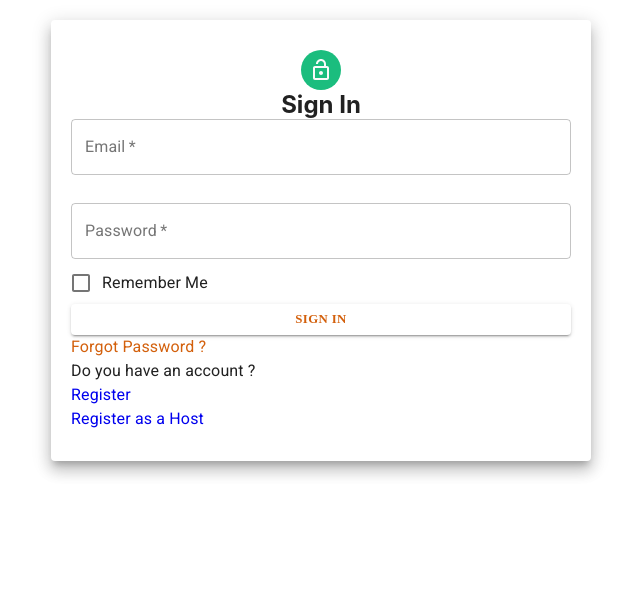
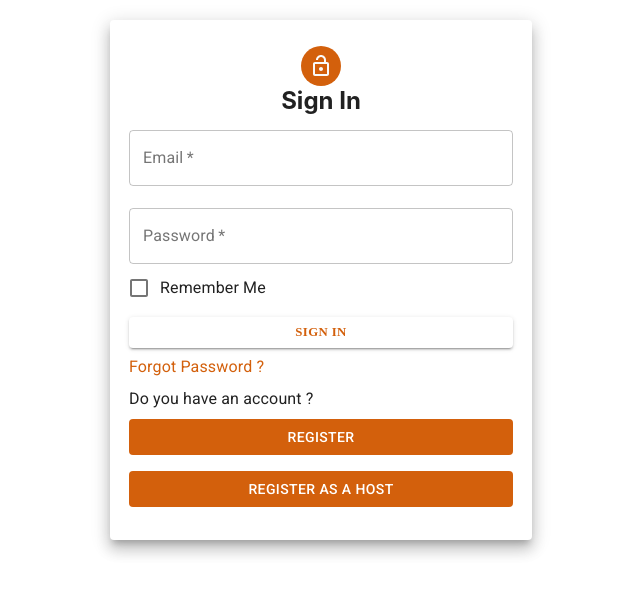
Before and after one commit to snehago/Rent4EventUI, a React (Create React App) app: page /user/login in a window 1280 px wide. Shown: the top 594 px of the page, without its empty margins (319-959 px from the left). Built offline with nearby package versions, Linux system fonts and the light colour scheme; no server answers.

Commit message:
login and register style fixed

```diff
--- a/src/Layouts/LoginPage.tsx
+++ b/src/Layouts/LoginPage.tsx
@@ -15,7 +15,7 @@ import { Field, Form, Formik, ErrorMessage } from "formik";
 import * as Yup from "yup";
 import { UserService } from "../Services/UserService";
 import { useDispatch } from "react-redux";
-import {of} from 'await-of';
+import { of } from "await-of";
 import { login } from "../Redux/reducers/AuthReducer";
 import "./styles/login.scss";
 import { useHistory } from "react-router-dom";
@@ -34,19 +34,27 @@ const LoginPage = () => {
     passwordHash: Yup.string().required("Required"),
   });
 
-
-  const onSubmit =async (values: any) => {
+  const onSubmit = async (values: any) => {
     console.log(values);
     const [response, error] = await of(userService.login(values));
     if (error) {
       alert(error);
     }
     if (response) {
-       if(response.role === 'client')history.push("/home");
+      if (response.role === "client") history.push("/home");
       else history.push("/dashboard/host");
       dispatch(login(response));
     }
   };
+
+  const handleRegister=()=>{
+    history.push("/user/register/user/");
+  }
+
+  const handleRegisterHost=()=>{
+    history.push("/user/register/host/");
+  }
+
   return (
     <Grid>
       <Paper elevation={10} className="paperStyle">
@@ -61,8 +69,8 @@ const LoginPage = () => {
           onSubmit={onSubmit}
           validationSchema={validationSchema}
         >
-          {(props:any) => (
-            <Form>
+          {(props: any) => (
+            <Form className="login-form">
               <Field
                 as={TextField}
                 name="email"
@@ -117,20 +125,27 @@ const LoginPage = () => {
             </Form>
           )}
         </Formik>
-        <Typography>
+        <Typography className="login-text-links">
           <Link href="#">Forgot Password ?</Link>
         </Typography>
-        <Typography>
+        <Typography className="login-text-links">
           {" "}
           Do you have an account ?
           <br />
-          <NavLink className="navLink" exact to="/user/register/user/">
+          {/* <NavLink className="navLink" exact to="/user/register/user/">
             Register
-          </NavLink>
+          </NavLink> */}
+          <Button onClick={handleRegister} fullWidth className="register-button">
+            Register
+          </Button>
           <br />
-          <NavLink className="navLink" exact to="/user/register/host/">
+          {/* <NavLink className="navLink" exact to="/user/register/host/">
             Register as a Host
-          </NavLink>
+          </NavLink> */}
+          <Button onClick={handleRegisterHost} fullWidth className="register-button">
+            Register as a Host
+          </Button>
+
         </Typography>
       </Paper>
     </Grid>
--- a/src/Layouts/RegistrationPage.tsx
+++ b/src/Layouts/RegistrationPage.tsx
@@ -69,7 +69,7 @@ const RegistrationPage = () => {
           onSubmit={onSubmit}
         >
           {(props:any) => (
-            <Form>
+            <Form className="register-form">
               <Field
                 as={TextField}
                 name="firstName"
@@ -183,7 +183,7 @@ const RegistrationPage = () => {
             </Form>
           )}
         </Formik>
-        <Typography>
+        <Typography className="register-text-links">
           {" "}
           Already have an account ?
           <NavLink className="navLink" exact to="/user/login/">
--- a/src/Layouts/RegistrationPageHost.tsx
+++ b/src/Layouts/RegistrationPageHost.tsx
@@ -78,7 +78,7 @@ const RegistrationPageHost = () => {
           onSubmit={onSubmit}
         >
           {(props) => (
-            <Form>
+            <Form className="register-form">
               <Field
                 as={TextField}
                 name="firstName"
@@ -207,7 +207,7 @@ const RegistrationPageHost = () => {
             </Form>
           )}
         </Formik>
-        <Typography>
+        <Typography className="register-text-links">
           {" "}
           Already have an account ?
           <NavLink className="navLink" exact to="/user/login/">
--- a/src/Layouts/styles/login.scss
+++ b/src/Layouts/styles/login.scss
@@ -4,26 +4,40 @@
   align-items: center;
 }
 .paperStyle {
-  padding: 30px 20px;
-  width: 500px;
+  // padding: 30px 20px;
+  padding:2% 1.5%;
+  width: 30%!important;
   margin: 20px auto;
 }
 .headerStyle {
   margin: 0;
 }
+.login-form{
+  margin-top: 4%;
+}
 .avatarStyle {
-  background-color: #1bbd7e !important;
+  background-color: #D3600C !important;
 }
 
 .textFieldStyle {
   margin-bottom: 5%;
 }
 .btnStyle {
-  margin: 8px 0;
+  margin-top: 2%!important;
 }
 .errorMsg {
   color: red;
 }
 .navLink {
   text-decoration: none;
+
 }
+.register-button{
+  background-color: #D3600C!important;
+  color: #FFFFFF !important;
+  margin-bottom: 2%!important;
+  margin-top:2%!important;
+}
+.login-text-links{
+  margin-top: 2%!important;
+}
--- a/src/Layouts/styles/registration.scss
+++ b/src/Layouts/styles/registration.scss
@@ -4,22 +4,25 @@
   align-items: center;
 }
 .paperStyle {
-  padding: 30px 20px;
-  width: 500px;
+  padding:2% 1.5%;
+  width: 30%!important;
   margin: 20px auto;
 }
 .headerStyle {
   margin: 0;
 }
 .avatarStyle {
-  background-color: #1bbd7e !important;
+  background-color: #D3600C !important;
+}
+.register-form{
+  margin-top: 4%;
 }
 
 .textFieldStyle {
   margin-bottom: 5% !important;
 }
 .btnStyle {
-  margin: 8px 0;
+  margin-top: 2%!important;
 }
 .errorMsg {
   color: red;
@@ -27,3 +30,7 @@
 .navLink {
   text-decoration: none;
 }
+
+.register-text-links{
+  margin-top: 2%!important;
+}
```
Lines whose indentation alone changed are shown as unchanged.
